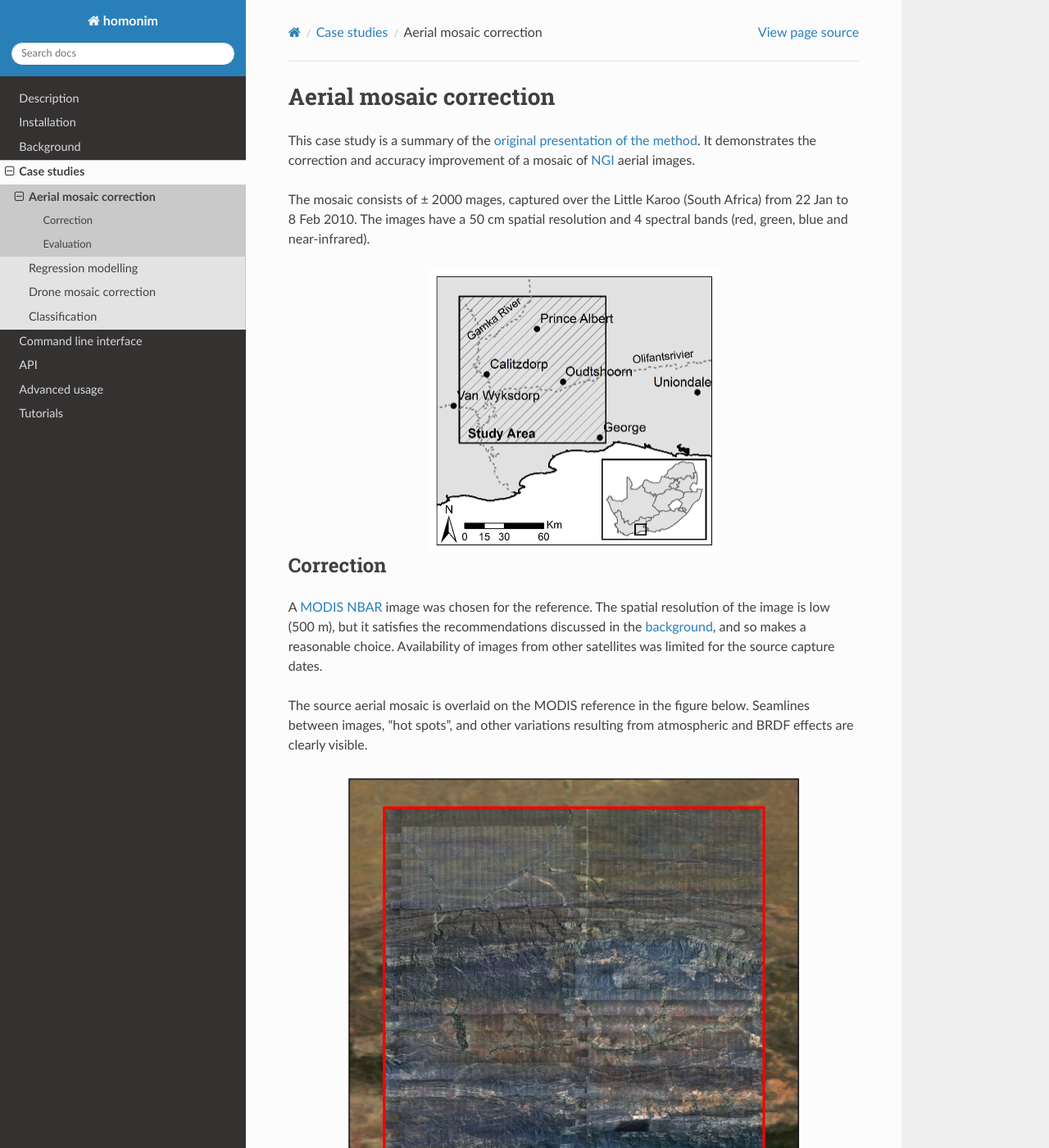
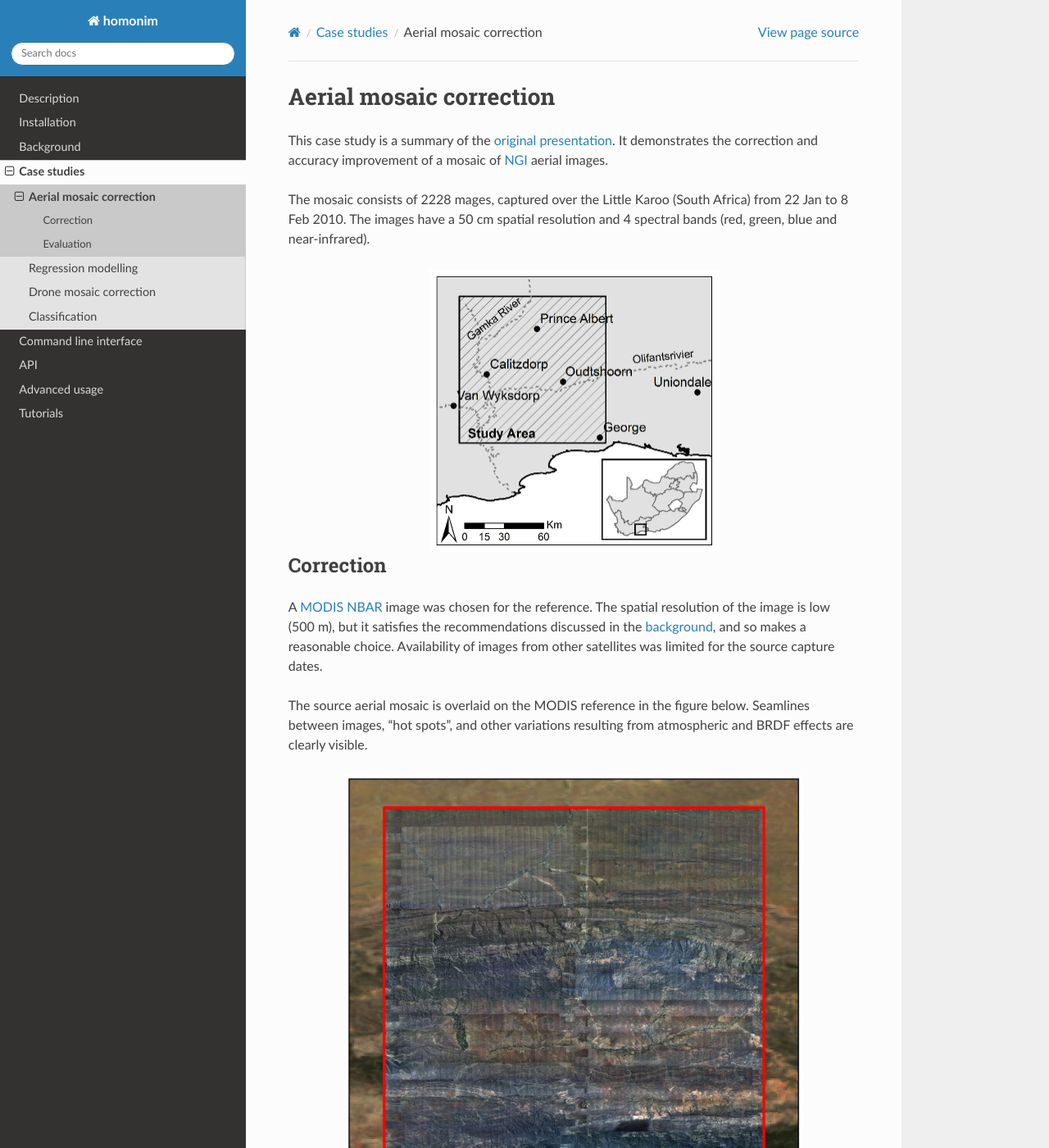
Before and after one commit to leftfield-geospatial/homonim, a Sphinx documentation site: the page built from docs/case_studies/aerial_mosaic.rst, in a window 1280 px wide and 1400 px high. Shown: the whole window at 82% size. Built offline with Sphinx 7.4.7 and the Read the Docs theme 2.0.0, drawn with Linux system fonts in a browser that asks for light colours; pages that are not in the unit, such as notebooks, are missing from menus; some of the changed text lies outside the part shown.

Commit message:
case study doc tweaks

```diff
--- a/docs/case_studies/aerial_mosaic.rst
+++ b/docs/case_studies/aerial_mosaic.rst
@@ -1,9 +1,9 @@
 Aerial mosaic correction
 ========================
 
-This case study is a summary of the `original presentation of the method <https://www.researchgate.net/publication/328317307_Radiometric_homogenisation_of_aerial_images_by_calibrating_with_satellite_data>`_.  It demonstrates the correction and accuracy improvement of a mosaic of `NGI <https://ngi.dalrrd.gov.za/index.php/what-we-do/aerial-photography-and-imagery>`_ aerial images.
+This case study is a summary of the `original presentation <https://www.researchgate.net/publication/328317307_Radiometric_homogenisation_of_aerial_images_by_calibrating_with_satellite_data>`_.  It demonstrates the correction and accuracy improvement of a mosaic of `NGI <https://ngi.dalrrd.gov.za/index.php/what-we-do/aerial-photography-and-imagery>`_ aerial images.
 
-The mosaic consists of ± 2000 mages, captured over the Little Karoo (South Africa) from 22 Jan to 8 Feb 2010.  The images have a 50 cm spatial resolution and 4 spectral bands (red, green, blue and near-infrared).
+The mosaic consists of 2228 mages, captured over the Little Karoo (South Africa) from 22 Jan to 8 Feb 2010.  The images have a 50 cm spatial resolution and 4 spectral bands (red, green, blue and near-infrared).
 
 .. figure:: aerial_mosaic-study_area.png
     :scale: 50 %
--- a/docs/case_studies/classification.rst
+++ b/docs/case_studies/classification.rst
@@ -24,7 +24,7 @@ Some example polygons are shown below, overlaid on an aerial image.
 Correction
 ----------
 
-As with the `aerial mosaic case study <aerial_mosaic.rst>`_, correction was performed with the :attr:`~homonim.enums.Model.gain` model, a 1 pixel kernel, and a `MODIS NBAR <https://developers.google.com/earth-engine/datasets/catalog/MODIS_006_MCD43A4>`_  reference image.  Class densities (Gaussian kernel density estimates) are shown before and after correction, for the blue and NIR bands below.
+As with the `aerial mosaic case study <aerial_mosaic.rst>`_, correction was performed with the :attr:`~homonim.enums.Model.gain` model, a 1 x 1 pixel kernel, and a `MODIS NBAR <https://developers.google.com/earth-engine/datasets/catalog/MODIS_006_MCD43A4>`_  reference image.  Class densities (Gaussian kernel density estimates) are shown before and after correction, for the blue and NIR bands below.
 
 .. figure:: classification-spectral_kde.jpg
     :align: center
```
Also changed, not shown: other parts of docs/case_studies/aerial_mosaic.rst (+1 -1 lines).
